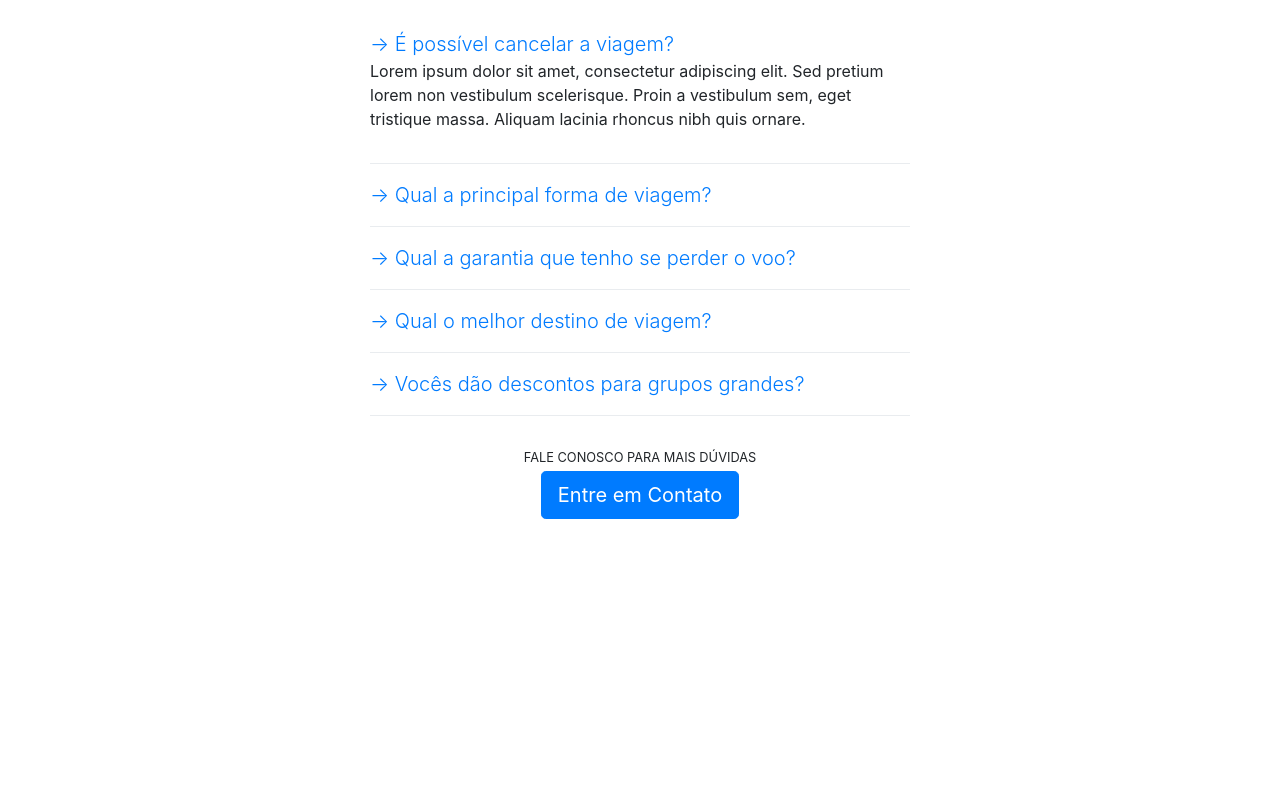
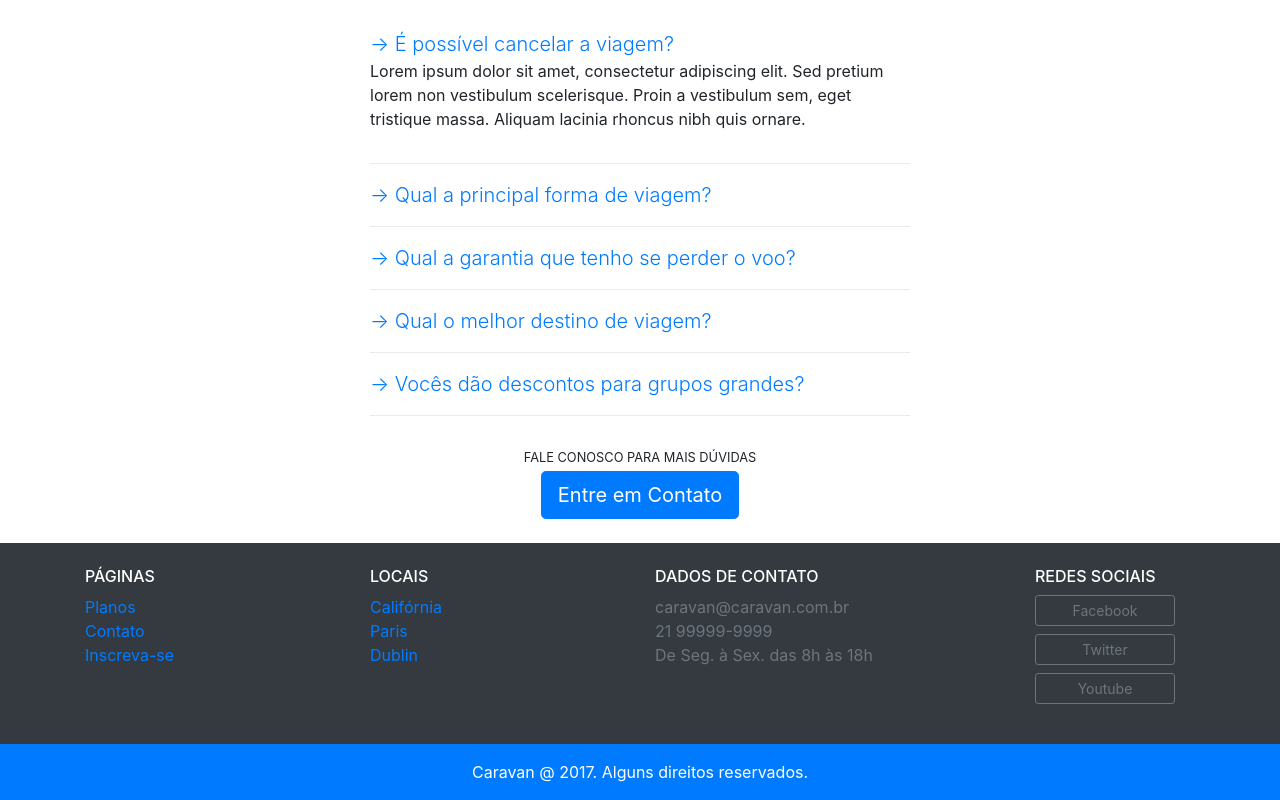
Before and after one commit to anacarolsalles/caravan-bootstrap, a plain HTML site: page index.html in a window 1280 px wide. Shown: the part 1961-2761 px from the top of the page. Before the commit the page ends 2504 px from the top, so only its background shows below. Drawn offline with nearby package versions, Linux system fonts and the light colour scheme.

Commit message:
added footer

```diff
--- a/index.html
+++ b/index.html
@@ -127,7 +127,7 @@
           </div>
         </div>
 
-        <div class="col-lg-5 p-4">
+        <div class="col-lg-5 p-4 align-self-center">
           <h1 class="display-4">Realize a viagem do seu sonho</h1>
           <p class="lead">
             O melhor local para viajar é com a Caravan, mais de 5.000 excursões
@@ -244,7 +244,11 @@
       </div>
 
       <div class="row justify-content-center">
-        <div class="col-6" id="perguntasFrequentes" data-children=".pergunta">
+        <div
+          class="col-md-6"
+          id="perguntasFrequentes"
+          data-children=".pergunta"
+        >
           <div class="pergunta py-2">
             <a
               class="lead"
@@ -379,6 +383,64 @@
         >
       </div>
     </section>
+    <footer class="bg-dark text-white">
+      <div class="container py-4">
+        <div class="row">
+          <div class="col-md-3 col-6">
+            <h4 class="h6">PÁGINAS</h4>
+            <ul class="list-unstyled">
+              <li><a href="planos.html">Planos</a></li>
+              <li><a href="contato.html">Contato</a></li>
+              <li><a href="inscricao.html">Inscreva-se</a></li>
+            </ul>
+          </div>
+          <div class="col-md-3 col-6">
+            <h4 class="h6">LOCAIS</h4>
+            <ul class="list-unstyled">
+              <li><a href="local.html">Califórnia</a></li>
+              <li><a href="local.html">Paris</a></li>
+              <li><a href="local.html">Dublin</a></li>
+            </ul>
+          </div>
+          <div class="col-md-4">
+            <h4 class="h6">DADOS DE CONTATO</h4>
+            <ul class="list-unstyled text-secondary">
+              <li>caravan@caravan.com.br</li>
+              <li>21 99999-9999</li>
+              <li>De Seg. à Sex. das 8h às 18h</li>
+            </ul>
+          </div>
+          <div class="col-md-2">
+            <h4 class="h6">REDES SOCIAIS</h4>
+            <ul class="list-unstyled text-secondary">
+              <li>
+                <a
+                  class="btn btn-outline-secondary btn-sm btn-block mb-2"
+                  href="#"
+                  style="max-width: 140px"
+                  >Facebook</a
+                >
+                <a
+                  class="btn btn-outline-secondary btn-sm btn-block mb-2"
+                  href="#"
+                  style="max-width: 140px"
+                  >Twitter</a
+                >
+                <a
+                  class="btn btn-outline-secondary btn-sm btn-block mb-2"
+                  href="#"
+                  style="max-width: 140px"
+                  >Youtube</a
+                >
+              </li>
+            </ul>
+          </div>
+        </div>
+      </div>
+      <div class="bg-primary text-center py-3">
+        <p class="mb-0">Caravan @ 2017. Alguns direitos reservados.</p>
+      </div>
+    </footer>
 
     <script
       src="https://cdn.jsdelivr.net/npm/jquery@3.5.1/dist/jquery.slim.min.js"
```
